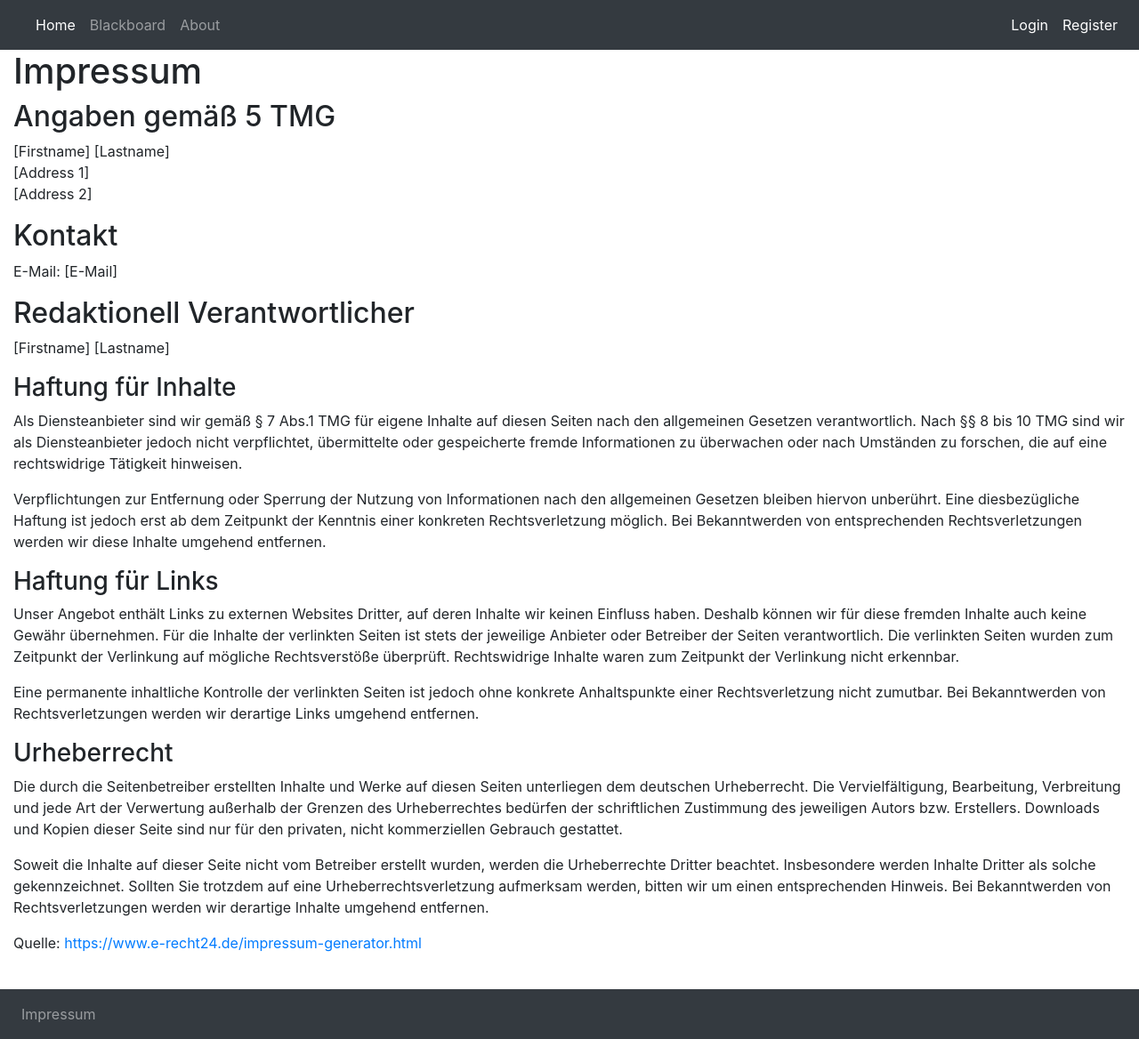
After one commit to CsharpLassi/OnlineBlackBoard, a Flask app: page /impressum in a window 1280 px wide. The commit adds this page. Shown: the whole page at 89% size. Run offline with Flask 2, Linux system fonts and the light colour scheme; parts of the project's set-up code (start-up, migrations or seed data) failed here and were passed over; some libraries are stand-ins or nearby versions.

Commit message:
Add: Base Impressum

```diff
--- a/src/obb/public/views.py
+++ b/src/obb/public/views.py
@@ -9,6 +9,11 @@ bp = Blueprint("public", __name__)
 @bp.route("/", methods=["GET", "POST"])
 def home():
     return render_template("public/home.html")
+
+
+@bp.route("/impressum", methods=["GET", "POST"])
+def impressum():
+    return render_template("impressum.html")
 
 
 @bp.route("/login", methods=["GET", "POST"])
--- /dev/null
+++ b/src/obb/templates/impressum.html
@@ -0,0 +1,49 @@
+{% extends "layout.html" %}
+
+{% block content %}
+    <h1>Impressum</h1>
+
+    <h2>Angaben gemäß 5 TMG</h2>
+    <p>
+        [Firstname] [Lastname]<br/>
+        [Address 1]<br/>
+        [Address 2]
+    </p>
+
+    <h2>Kontakt</h2>
+    <p>
+        E-Mail:  [E-Mail]
+    </p>
+
+    <h2>Redaktionell Verantwortlicher</h2>
+    <p>[Firstname] [Lastname]</p>
+
+    <h3>Haftung für Inhalte</h3>
+    <p>Als Diensteanbieter sind wir gemäß &sect; 7 Abs.1 TMG für eigene Inhalte auf diesen Seiten nach
+        den allgemeinen Gesetzen verantwortlich. Nach &sect;&sect; 8 bis 10 TMG sind wir als Diensteanbieter jedoch
+        nicht verpflichtet, übermittelte oder gespeicherte fremde Informationen zu überwachen oder nach Umständen
+        zu forschen, die auf eine rechtswidrige Tätigkeit hinweisen.</p>
+    <p>Verpflichtungen zur Entfernung oder Sperrung der Nutzung von Informationen nach den allgemeinen Gesetzen bleiben
+        hiervon unberührt. Eine diesbezügliche Haftung ist jedoch erst ab dem Zeitpunkt der Kenntnis einer
+        konkreten Rechtsverletzung möglich. Bei Bekanntwerden von entsprechenden Rechtsverletzungen werden wir
+        diese Inhalte umgehend entfernen.</p> <h3>Haftung für Links</h3>
+    <p>Unser Angebot enthält Links zu externen Websites Dritter, auf deren Inhalte wir keinen Einfluss haben.
+        Deshalb können wir für diese fremden Inhalte auch keine Gewähr übernehmen. Für die
+        Inhalte der verlinkten Seiten ist stets der jeweilige Anbieter oder Betreiber der Seiten verantwortlich. Die
+        verlinkten Seiten wurden zum Zeitpunkt der Verlinkung auf mögliche Rechtsverstöße überprüft.
+        Rechtswidrige Inhalte waren zum Zeitpunkt der Verlinkung nicht erkennbar.</p>
+    <p>Eine permanente inhaltliche Kontrolle der verlinkten Seiten ist jedoch ohne konkrete Anhaltspunkte einer
+        Rechtsverletzung nicht zumutbar. Bei Bekanntwerden von Rechtsverletzungen werden wir derartige Links umgehend
+        entfernen.</p> <h3>Urheberrecht</h3>
+    <p>Die durch die Seitenbetreiber erstellten Inhalte und Werke auf diesen Seiten unterliegen dem deutschen
+        Urheberrecht. Die Vervielfältigung, Bearbeitung, Verbreitung und jede Art der Verwertung außerhalb
+        der Grenzen des Urheberrechtes bedürfen der schriftlichen Zustimmung des jeweiligen Autors bzw. Erstellers.
+        Downloads und Kopien dieser Seite sind nur für den privaten, nicht kommerziellen Gebrauch gestattet.</p>
+    <p>Soweit die Inhalte auf dieser Seite nicht vom Betreiber erstellt wurden, werden die Urheberrechte Dritter
+        beachtet. Insbesondere werden Inhalte Dritter als solche gekennzeichnet. Sollten Sie trotzdem auf eine
+        Urheberrechtsverletzung aufmerksam werden, bitten wir um einen entsprechenden Hinweis. Bei Bekanntwerden von
+        Rechtsverletzungen werden wir derartige Inhalte umgehend entfernen.</p>
+
+    <p>Quelle: <a href="https://www.e-recht24.de/impressum-generator.html">https://www.e-recht24.de/impressum-generator.html</a>
+    </p>
+{% endblock %}
--- a/src/obb/templates/layout.html
+++ b/src/obb/templates/layout.html
@@ -20,7 +20,6 @@
 
 
 {% block navbar %}
-
     <nav id="Navbar" class="navbar navbar-expand-lg navbar-dark bg-dark">
         <a class="navbar-brand" href="{{ url_for('public.home') }}">
         </a>
@@ -95,7 +94,7 @@
 {% endblock %}
 
 {% block container %}
-    <div class="container-fluid">
+    <div class="container-fluid min-vh-80">
         <div class="row justify-content-center">
             <div class="col">
                 {% with messages = get_flashed_messages(with_categories=true) %}
@@ -134,6 +133,25 @@
     </div>
 {% endblock %}
 
+{% block footer %}
+    <footer class="page-footer font-small pt-4">
+        <nav id="Navbar" class="navbar navbar-expand-lg navbar-dark bg-dark">
+            <div class="collapse navbar-collapse" id="navbarSupportedContent">
+                <ul class="navbar-nav mr-auto">
+                    <li class="nav-item">
+                        <a class="nav-link" href="{{ url_for('public.impressum') }}">Impressum
+                        </a>
+                    </li>
+                    <li class="nav-item">
+                    </li>
+                </ul>
+                <ul class="navbar-nav my-auto">
+                </ul>
+            </div><!-- /.navbar-collapse -->
+        </nav>
+    </footer>
+{% endblock %}
+
 <script src="{{ url_for('static', filename='components/jquery/dist/jquery.js') }}"></script>
 <script src="{{ url_for('static', filename='components/bootstrap/dist/js/bootstrap.js') }}"></script>
 <script src="{{ url_for('static', filename='components/font-awesome/js/all.js') }}"></script>
```
